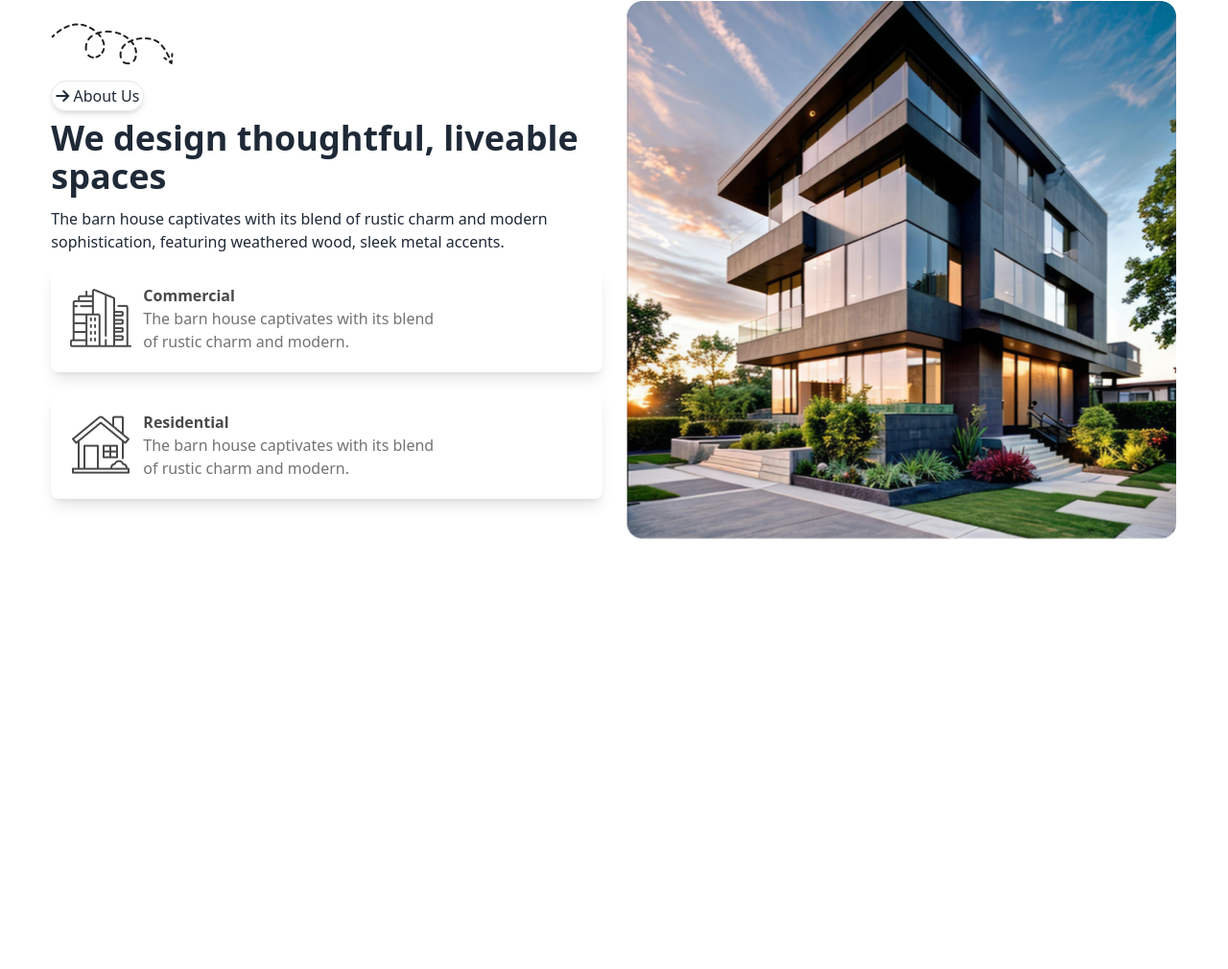
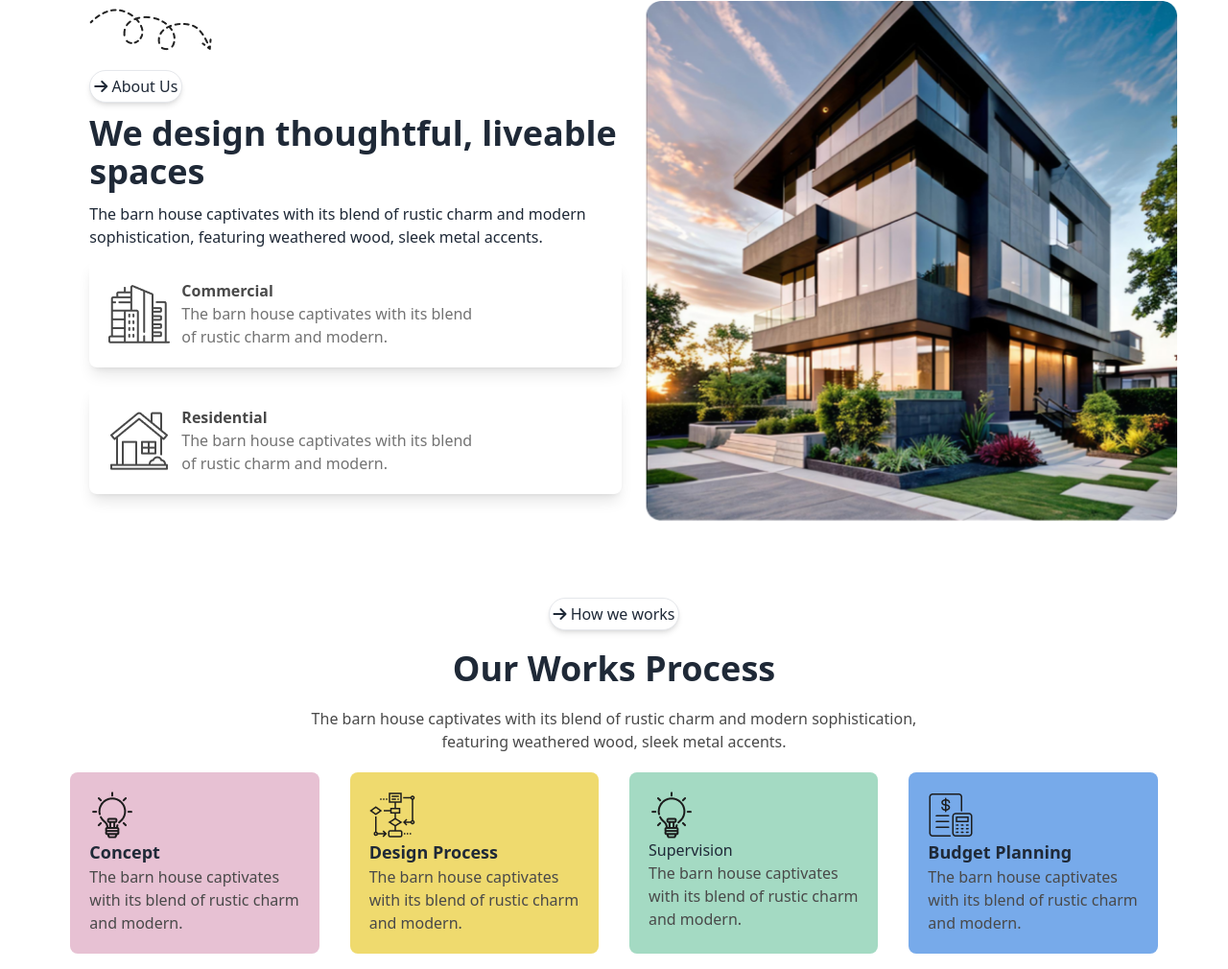
Before and after one commit to Nayeeem100/assignment_3, a plain HTML site: page index.html in a window 1280 px wide. Shown: the part 757-1767 px from the top of the page at 96% size. Before the commit the page ends 1319 px from the top, so only its background shows below. Drawn offline with nearby package versions, Linux system fonts and the light colour scheme.

Commit message:
works process section done

```diff
--- a/index.html
+++ b/index.html
@@ -154,14 +154,16 @@
     <main class="w-11/12 mx-auto bg-[rgb(30, 30, 30);]">
       <!-- hero section -->
       <section
-        class="flex sm:flex-row flex-col justify-center items-center sm:text-left text-center gap-6"
+        class="flex sm:flex-row flex-col justify-center items-center sm:text-left text-center gap-6 mb-20 sm:pl-10 px-0"
       >
         <!-- text contenar -->
         <div class="flex-1">
-          <img class="mb-5" src="assets/Vector.png" alt="" />
-          <p class="bg-white border-[1px] rounded-full inline shadow-md p-1">
+          <img class="mb-5 hidden sm:block" src="assets/Vector.png" alt="" />
+          <button
+            class="bg-white border-[1px] rounded-full inline shadow-md p-1"
+          >
             <i class="fa-solid fa-arrow-right"></i> About Us
-          </p>
+          </button>
           <h2 class="text-4xl font-bold my-3">
             We design thoughtful, liveable spaces
           </h2>
@@ -207,6 +209,62 @@
           <img src="assets/Rectangle.png" alt="" />
         </div>
       </section>
+      <!-- works process section -->
+      <section class="">
+        <!-- text contenar -->
+        <div class="text-center">
+          <button
+            class="bg-white border-[1px] rounded-full inline shadow-md p-1 mb-5"
+          >
+            <i class="fa-solid fa-arrow-right"></i> How we works
+          </button>
+          <h3 class="text-4xl font-bold mb-5">Our Works Process</h3>
+          <p class="text-[#494949] mb-5">
+            The barn house captivates with its blend of rustic charm and modern
+            sophistication, <br />
+            featuring weathered wood, sleek metal accents.
+          </p>
+        </div>
+        <!-- card contenar -->
+        <dir class="flex sm:flex-row flex-col gap-8 sm:pr-5 px-5">
+          <!-- card 1 -->
+          <div class="bg-[#E7C1D3] rounded-lg p-5 gap-3">
+            <img src="assets/concept.png" alt="" />
+            <h3 class="font-bold text-lg">Concept</h3>
+            <p class="text-[#494949]">
+              The barn house captivates <br />
+              with its blend of rustic charm and modern.
+            </p>
+          </div>
+          <!-- card 2 -->
+          <div class="bg-[#EFDA6E] rounded-lg p-5 gap-3">
+            <img src="assets/flow-chart.png" alt="" />
+            <h3 class="font-bold text-lg">Design Process</h3>
+            <p class="text-[#494949]">
+              The barn house captivates <br />
+              with its blend of rustic charm and modern.
+            </p>
+          </div>
+          <!-- card 3 -->
+          <div class="bg-[#A4DAC3] rounded-lg p-5 gap-3">
+            <img src="assets/concept.png" alt="" />
+            <h3>Supervision</h3>
+            <p class="text-[#494949]">
+              The barn house captivates <br />
+              with its blend of rustic charm and modern.
+            </p>
+          </div>
+          <!-- card 4 -->
+          <div class="bg-[#77AAEA] rounded-lg p-5 gap-3">
+            <img src="assets/budget-planning.png" alt="" />
+            <h3 class="font-bold text-lg">Budget Planning</h3>
+            <p class="text-[#494949]">
+              The barn house captivates <br />
+              with its blend of rustic charm and modern.
+            </p>
+          </div>
+        </dir>
+      </section>
     </main>
     <footer></footer>
   </body>
```
